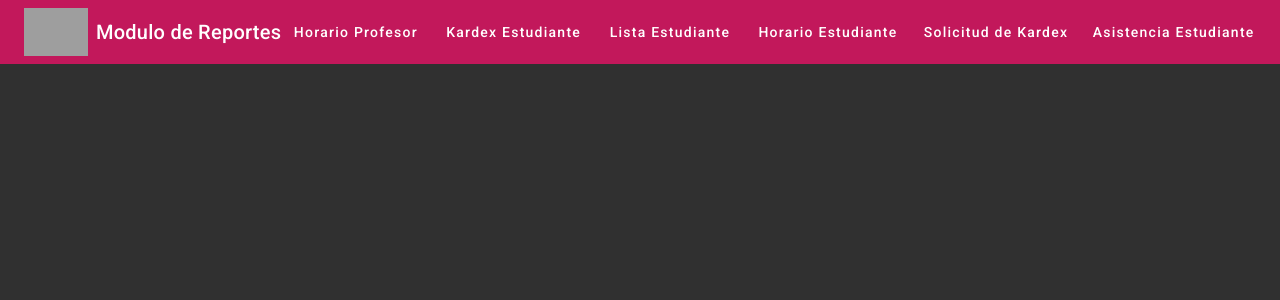
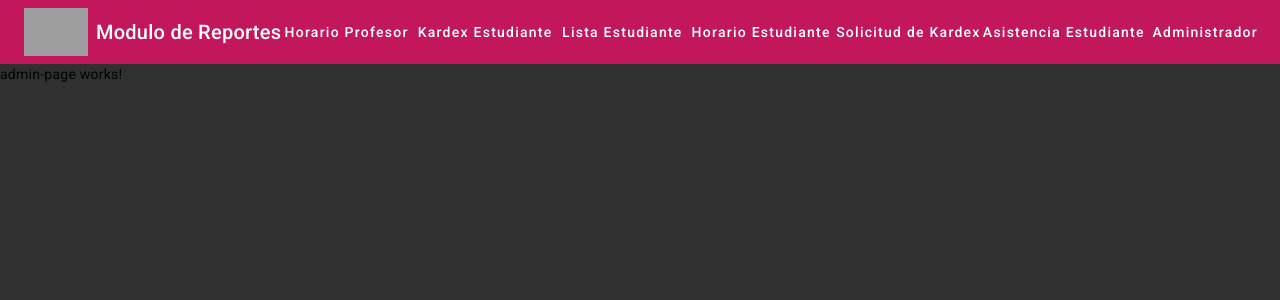
Before and after one commit to RadoV18/ucb-acad-soft, an Angular app in the folder frontend/: page /admin in a window 1280 px wide. Before the commit this address led to /. Shown: the top 300 px of the page. Built offline with nearby package versions, Linux system fonts and the light colour scheme; grey boxes are pictures that could not be loaded.

Commit message:
TDS-699 Adding component sprint

```diff
--- a/frontend/src/app/app-routing.module.ts
+++ b/frontend/src/app/app-routing.module.ts
@@ -7,6 +7,7 @@ import { StudentKardexComponent } from './pages/student-kardex/student-kardex.co
 import {StudentKardexRequestComponent} from "./pages/student-kardex-request/student-kardex-request.component";
 import {StudentAttendanceComponent} from "./pages/student-attendance/student-attendance.component";
 import {NewRequestComponent} from "./components/new-request/new-request.component";
+import {AdminPageComponent} from "./pages/admin-page/admin-page.component";
 
 const routes: Routes = [
   {
@@ -26,6 +27,10 @@ const routes: Routes = [
       { path: 'request/kardex/new', component: NewRequestComponent },
     ],
   },
+  {
+    path: 'admin',
+    component: AdminPageComponent
+  }
 ];
 
 @NgModule({
--- a/frontend/src/app/app.module.ts
+++ b/frontend/src/app/app.module.ts
@@ -36,6 +36,7 @@ import {NewRequestComponent} from "./components/new-request/new-request.componen
 import {MatButtonToggleModule} from "@angular/material/button-toggle";
 import {ReactiveFormsModule} from "@angular/forms";
 import {MatPaginatorModule} from "@angular/material/paginator";
+import { AdminPageComponent } from './pages/admin-page/admin-page.component';
 
 @NgModule({
   declarations: [
@@ -54,7 +55,8 @@ import {MatPaginatorModule} from "@angular/material/paginator";
     StudentAttendanceTableComponent,
     DialogComponent,
     StudentKardexRequestComponent,
-    NewRequestComponent
+    NewRequestComponent,
+    AdminPageComponent
   ],
   imports: [
     BrowserModule,
--- a/frontend/src/app/components/navbar/navbar.component.html
+++ b/frontend/src/app/components/navbar/navbar.component.html
@@ -29,5 +29,9 @@
         <mat-icon>folder_open</mat-icon>
         Asistencia Estudiante
       </a>
+      <a routerLink="/admin" mat-button class="navbar-option">
+        <mat-icon>person</mat-icon>
+        Administrador
+      </a>
     </mat-toolbar-row>
 </mat-toolbar>
--- /dev/null
+++ b/frontend/src/app/pages/admin-page/admin-page.component.html
@@ -0,0 +1 @@
+<p>admin-page works!</p>
```
Also changed, not shown: frontend/src/app/pages/admin-page/admin-page.component.ts (added, +10 -0 lines), frontend/src/app/pages/admin-page/admin-page.component.sass (added), 1 other file (tests, documents, lock files or other folders).
